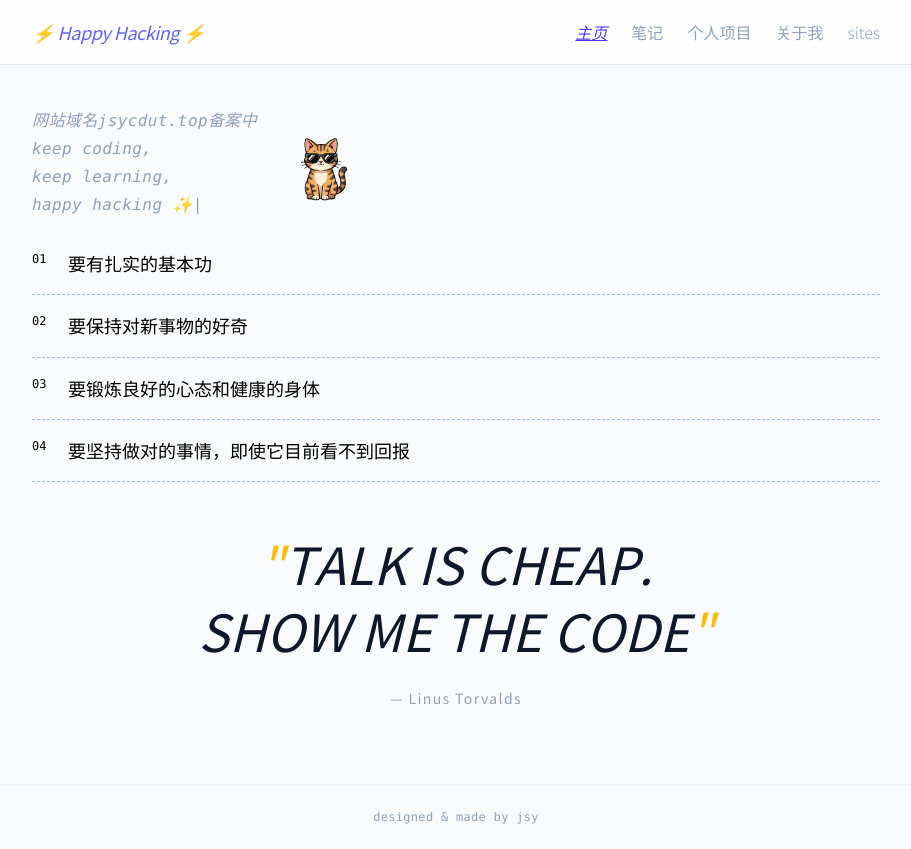
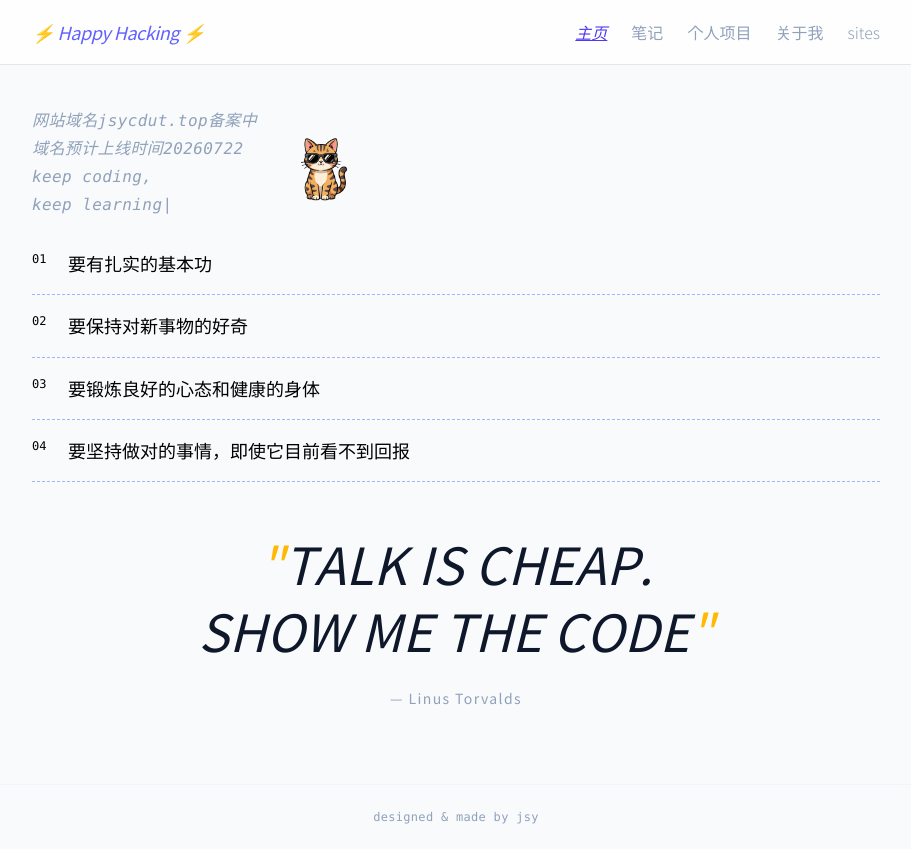
Before and after one commit to jsycdut/vibe-developer-website, a React (Vite) app in the folder frontend/: page / in a window 1280 px wide. Shown: the whole page, without its empty margins (184-1095 px from the left). Built offline with nearby package versions, Linux system fonts and the light colour scheme.

Commit message:
feat: update homepage typewriter

```diff
--- a/frontend/src/pages/HomePage.tsx
+++ b/frontend/src/pages/HomePage.tsx
@@ -3,6 +3,7 @@ import catImg from "../assets/cat.png";
 
 const LINES = [
 	"网站域名jsycdut.top备案中",
+	"域名预计上线时间20260722",
 	"keep coding,",
 	"keep learning,",
 	"happy hacking ✨ ~  jsy",
```
